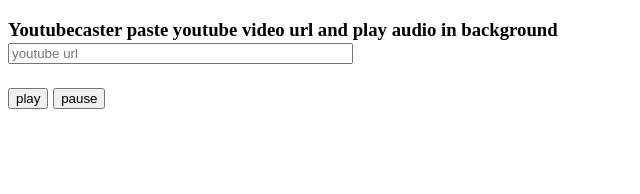
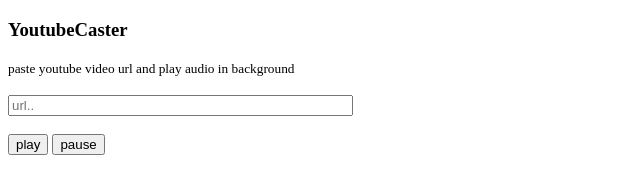
Before and after one commit to soiqualang/youtubecaster, a website: page index.html in a window 1280 px wide. Shown: the whole page, without its empty margins (0-640 px from the left). Drawn offline with nearby package versions, Linux system fonts and the light colour scheme.

Commit message:
reposnsice

```diff
--- a/index.html
+++ b/index.html
@@ -11,11 +11,14 @@
 
 <body>
 <h3>
-Youtubecaster
-</3>
+YoutubeCaster
+</h3>
+<small>
 paste youtube video url and play audio in background
+</small>
 <br />
-<input id="url" size="40" type="text" placeholder="youtube url" value="" />
+<br />
+<input id="url" size="40" type="text" placeholder="url.." value="" />
 <br />
 <br />
 <button id="play">play</button>
```
